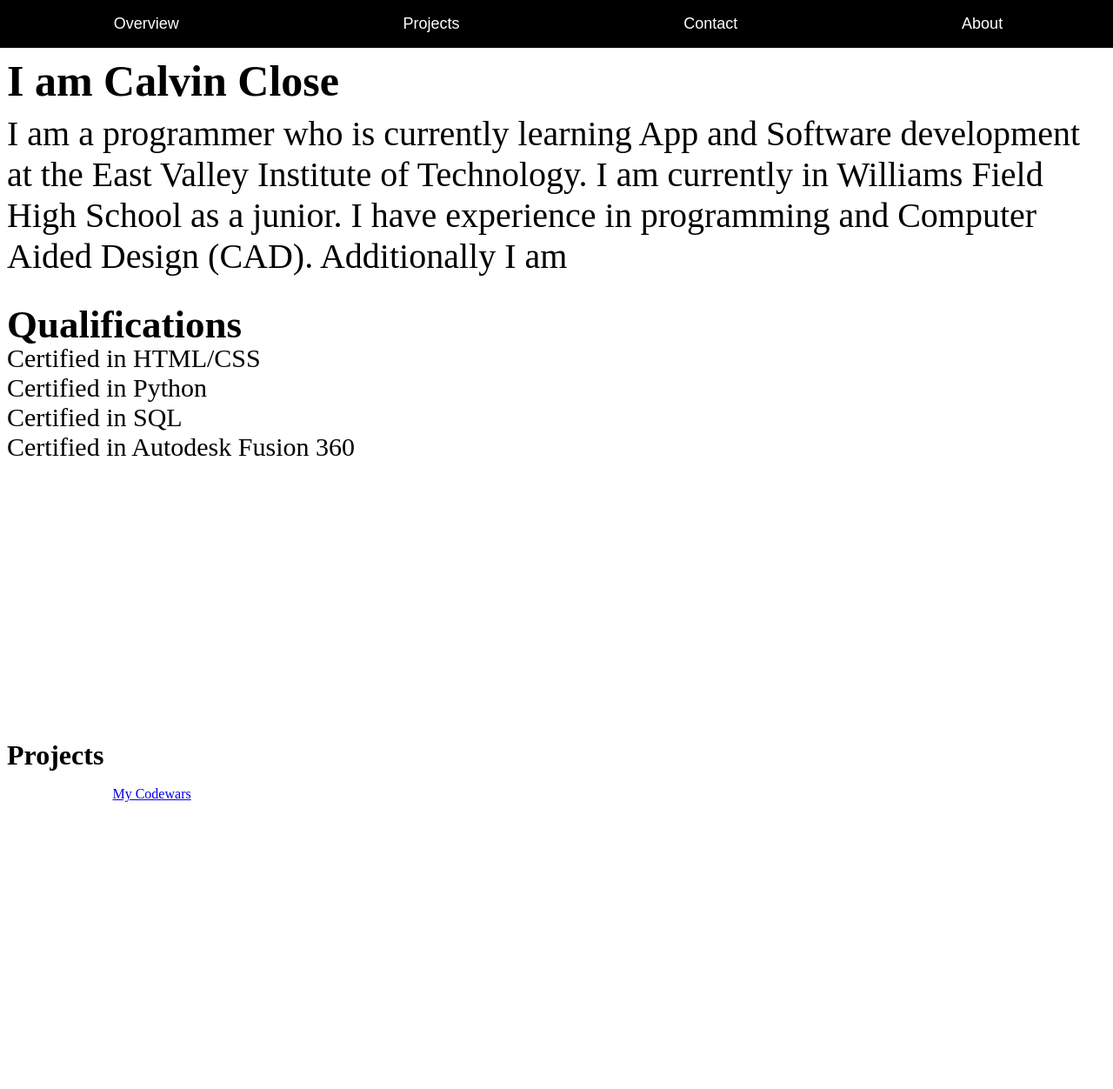
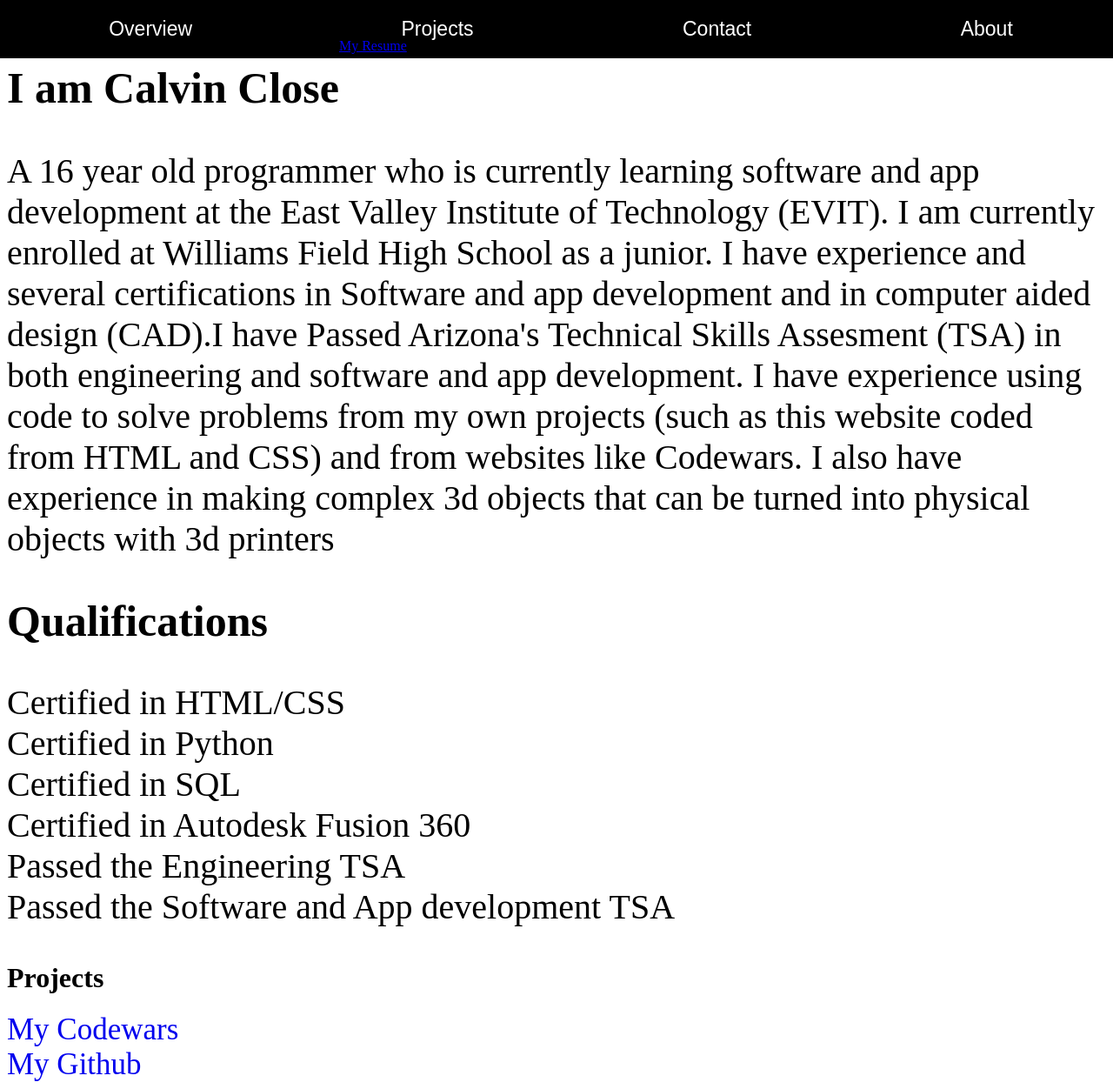
Before and after one commit to cclos409/cclos409.github.io, a plain HTML site: page index.html in a window 1280 px wide. Shown: the whole page at 87% size. Before the commit the page ends 800 px from the top, so only its background shows below. Drawn offline with Linux system fonts and the light colour scheme.

Commit message:
Update index.html

```diff
--- a/index.html
+++ b/index.html
@@ -1,4 +1,4 @@
-!DOCTYPE html>
+<!DOCTYPE html>
 <html lang= "en">
 <html>
 <head>
@@ -18,7 +18,8 @@
     width:100%;
     max-width:100vw;
     background-color: rgb(0, 0,0);
-    padding:2px;
+    padding:5px;
+    margin:0px;
     left:0;
     opacity:1;
 }
@@ -34,19 +35,29 @@
 
     </script>
     <div class=navbar>
-        <a  href="" style="size:20px;display:block;padding:15px;background-color: rgb(0, 0, 0);text-align: center;color:rgb(255, 255, 255);text-decoration:none;font-family:Arial, Helvetica, sans-serif;font-size: large;opacity: 1;"> Overview</a>
-        <a  href="https://github.com/" style="size:20px;display:block;padding:15px;background-color: rgb(0, 0, 0,1);text-align: center;color:rgb(255, 255, 255);text-decoration:none;font-family:Arial, Helvetica, sans-serif;font-size: large;fill-opacity: 1;">Projects</a>
-        <a  href="contact" style="size:20px;display:block;padding:15px;background-color: rgb(0, 0, 0);text-align: center;color:rgb(255, 255, 255);text-decoration:none;font-family:Arial, Helvetica, sans-serif;font-size: large">Contact</a>
-        <a  href="About" style="size:20px;display:block;padding:15px;background-color: rgb(0, 0, 0);text-align: center;color:rgb(255, 255, 255);text-decoration:none;font-family:Arial, Helvetica, sans-serif;font-size: large;">About</a>
+        <a  href="" style="size:20px;display:block;padding:15px;background-color: rgb(0, 0, 0);text-align: center;color:rgb(255, 255, 255);text-decoration:none;font-family:Arial, Helvetica, sans-serif;font-size: 23px;opacity:1;"> Overview</a>
+        <a  href="https://github.com/cclos409" style="size:20px;display:block;padding:15px;background-color: rgb(0, 0, 0,1);text-align: center;color:rgb(255, 255, 255);text-decoration:none;font-family:Arial, Helvetica, sans-serif;font-size: 23px;opacity:1;">Projects</a>
+        <a  href="contact" style="size:20px;display:block;padding:15px;background-color: rgb(0, 0, 0);text-align: center;color:rgb(255, 255, 255);text-decoration:none;font-family:Arial, Helvetica, sans-serif;font-size: 23px;opacity:1;">Contact</a>
+        <a  href="About" style="size:20px;display:block;padding:15px;background-color: rgb(0, 0, 0);text-align: center;color:rgb(255, 255, 255);text-decoration:none;font-family:Arial, Helvetica, sans-serif;font-size: 23px;opacity:1;">About</a>
     </div>
-<h1 style="position:absolute;font-size:50px;top:30px;text-align:center;">I am Calvin Close</h1>
-<p style="top:90px;font-size:40px;position:absolute;">I am a programmer who is currently learning App and Software development at the East Valley Institute of Technology. I am currently in Williams Field High School as a junior. I have experience in programming and Computer Aided Design (CAD). Additionally I am</p>
-<h2 style="top:310px;font-size:45px;position:absolute;">Qualifications</h2>
-<p style="top:365px;font-size:30px;position:absolute;">Certified in HTML/CSS <br> Certified in Python <br> Certified in SQL <br> Certified in Autodesk Fusion 360</p>
-
-<!--end of homepage-->
-<h1 style="position:absolute;top:100vh;margin-top:50px">Projects</h1>
-<a href="https://www.codewars.com/users/cclos409"style="size:30px;top:113vh;position:absolute;">My Codewars</a>
-
-</body>
+    <div style="display:flex;">
+    <h1 style="font-size:50px;top:30px;text-align:center;position:relative;">I am Calvin Close</h1>
+    <a href="RESUME" style="text-align:center;position:relative;top:36px;">My Resume</a>
+    </div>
+    <div>
+    <p style="font-size:40px;">A 16 year old programmer who is currently learning software and app development at the East Valley Institute of Technology (EVIT). I am currently enrolled at Williams Field High School as a junior. I have experience and several certifications in Software and app development and in computer aided design (CAD).I have Passed Arizona's Technical Skills Assesment (TSA) in both engineering and software and app development. I have experience using code to solve problems from my own projects (such as this website coded from HTML and CSS) and from websites like Codewars. I also have experience in making complex 3d objects that can be turned into physical objects with 3d printers</p>
+    </div>
+    <h2 style="font-size:50px;">Qualifications</h2>
+    <a style="font-size:40px"></a>
+    <div>
+    <p href="" style="font-size:40px;">Certified in HTML/CSS <br> Certified in Python <br> Certified in SQL <br> Certified in Autodesk Fusion 360 <br> Passed the Engineering TSA <br> Passed the Software and App development TSA</p>
+    </div>
+    </div>
+    <!--end of homepage-->
+    <h1>Projects</h1>
+    <div>
+    <a href="https://www.codewars.com/users/cclos409"style="font-size:35px;text-decoration:none;">My Codewars</a>
+    </div>
+    <a href="https://github.com/"style="font-size:35px;text-decoration:none;">My Github</a>
+    </body>
 </html>
```
